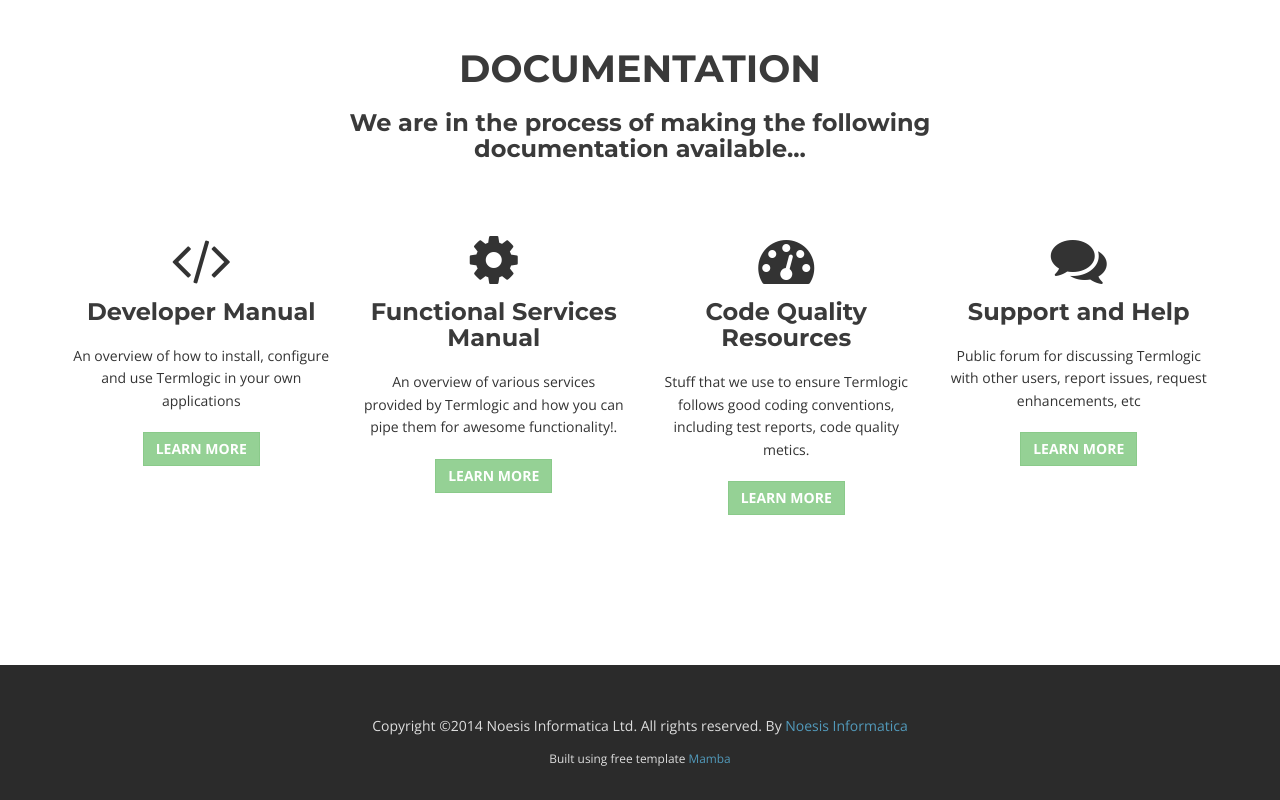
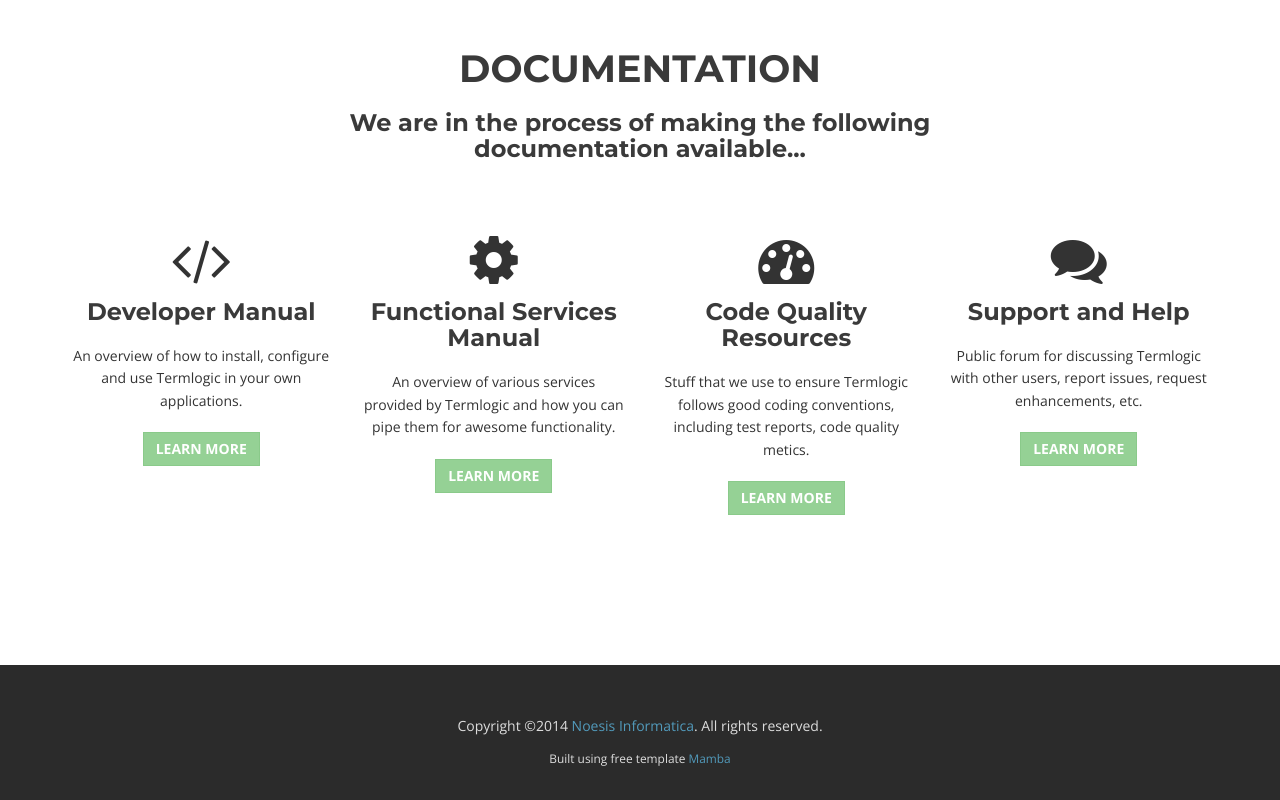
Before and after one commit to termlogic/termlogic.github.io, a plain HTML site: page index.html in a window 1280 px wide. Shown: the part 697-1497 px from the top of the page. Drawn offline with nearby package versions, Linux system fonts and the light colour scheme.

Commit message:
Updated links to Termlogic code, minor edits to text

```diff
--- a/index.html
+++ b/index.html
@@ -18,7 +18,7 @@
 
 	<div class="github-fork-ribbon-wrapper right">
         <div class="github-fork-ribbon">
-            <a href="https://github.com/simonwhitaker/github-fork-ribbon-css">Fork me on GitHub</a>
+            <a href="https://github.com/noesisinformatica/termlogic">Fork me on GitHub</a>
         </div>
     </div>
 	  <!-- intro area -->
@@ -59,7 +59,7 @@
 					<div class="service-box wow bounceInDown" data-wow-delay="0.1s">
 						<i class="fa fa-code fa-4x"></i>
 						<h4>Developer Manual</h4>
-						<p>An overview of how to install, configure and use Termlogic in your own applications</p>
+						<p>An overview of how to install, configure and use Termlogic in your own applications.</p>
 						<a class="btn btn-success disabled">Learn more</a>
 					</div>
                 </div>
@@ -67,7 +67,7 @@
 					<div class="service-box wow bounceInDown" data-wow-delay="0.1s">
 						<i class="fa fa-cog fa-4x"></i>
 						<h4>Functional Services Manual</h4>
-						<p>An overview of various services provided by Termlogic and how you can pipe them for awesome functionality!.</p>
+						<p>An overview of various services provided by Termlogic and how you can pipe them for awesome functionality.</p>
 						<a class="btn btn-success disabled">Learn more</a>
 					</div>
                 </div>
@@ -83,7 +83,7 @@
 					<div class="service-box wow bounceInDown" data-wow-delay="0.1s">
 						<i class="fa fa-comments fa-4x"></i>
 						<h4>Support and Help</h4>
-						<p>Public forum for discussing Termlogic with other users, report issues, request enhancements, etc</p>
+						<p>Public forum for discussing Termlogic with other users, report issues, request enhancements, etc.</p>
 						<a class="btn btn-success disabled">Learn more</a>
 					</div>
                 </div>
@@ -95,7 +95,7 @@
 		<div class="container">
 			<div class="row">
 				<div class="col-md-12">
-					<p>Copyright &copy;2014 Noesis Informatica Ltd. All rights reserved. By <a href="http://noesisinformatica.com">Noesis Informatica</a></p>
+					<p>Copyright &copy;2014 <a href="http://noesisinformatica.com">Noesis Informatica</a>. All rights reserved.</p>
 					<small>Built using free template <a href="http://bootstrapzero.com/bootstrap-template/mamba">Mamba</a>
 				</div>
 			</div>
```
